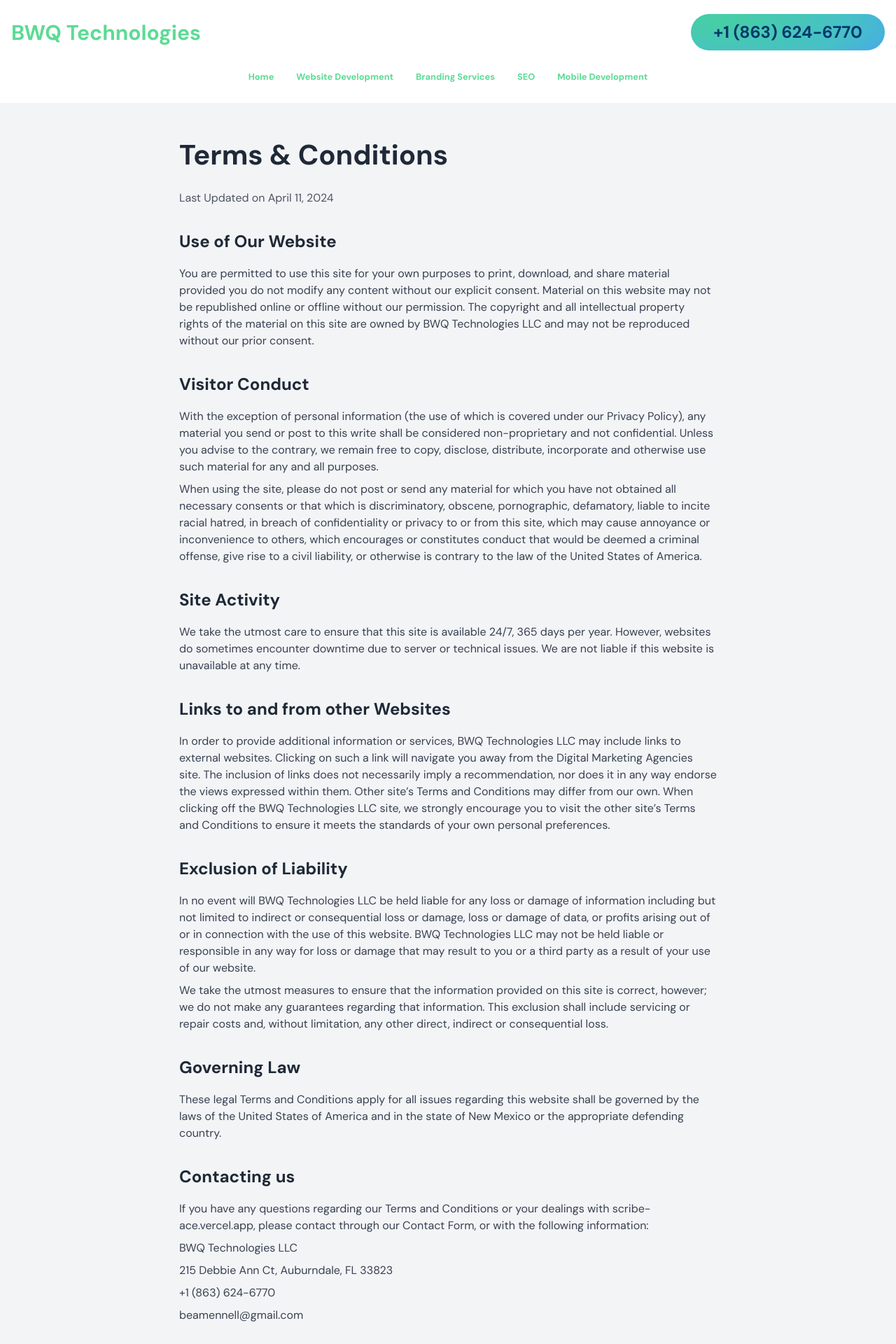
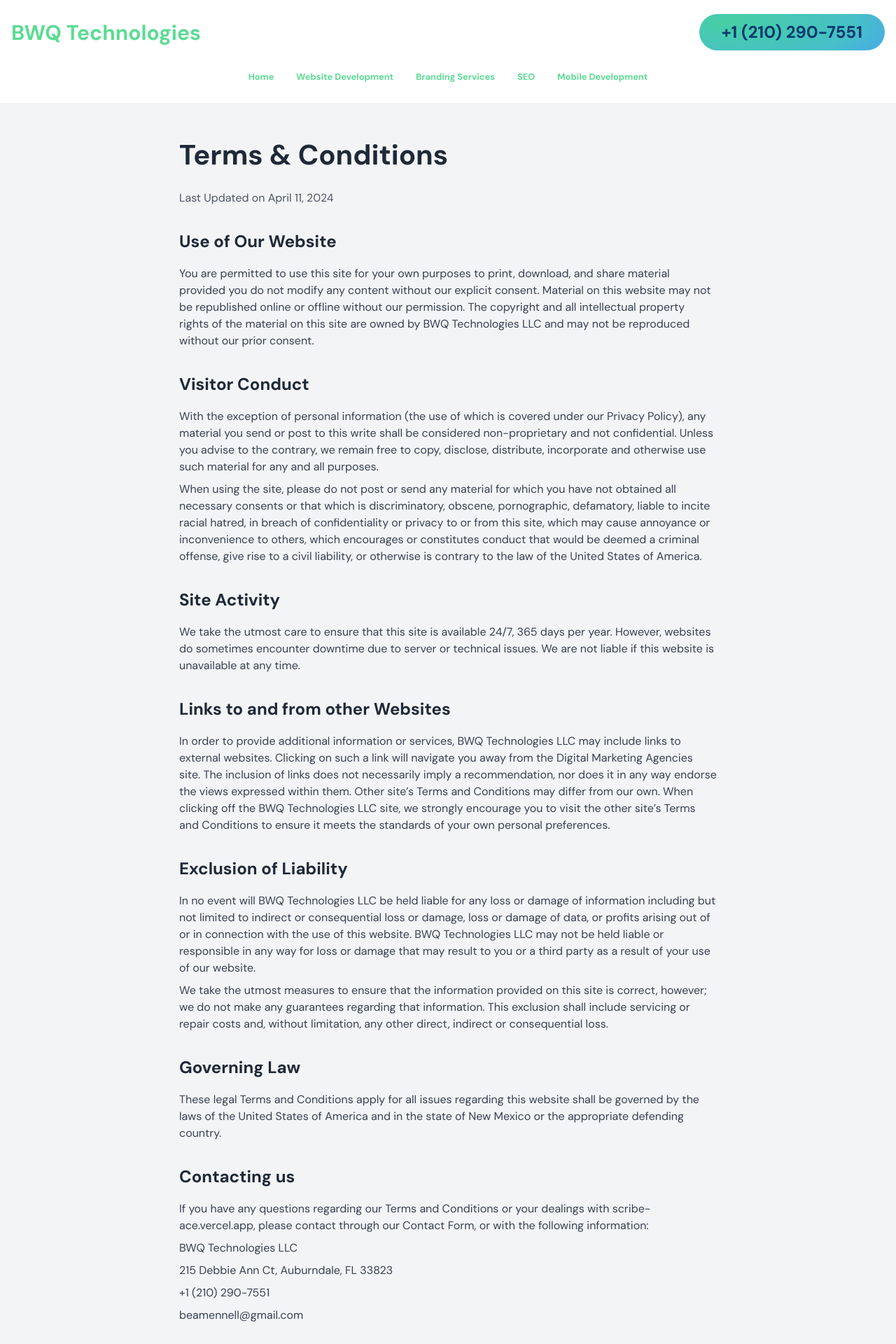
Before and after one commit to ZaidAhmed786/Scribe-Ace, a Next.js app: page /terms-conditions in a window 1280 px wide. Shown: the top 1920 px of the page at 70% size. Built offline with nearby package versions, Linux system fonts and the light colour scheme.

Commit message:
Updated service image

```diff
--- a/components/global/cta/index.tsx
+++ b/components/global/cta/index.tsx
@@ -35,7 +35,7 @@
         <div className="flex sm:justify-center justify-center">
           <Link
             className="sm:mb-24 mb-16 lg:px-20 lg:py-4 md:px-10 md:py-3  px-9 py-2  rounded-[59px] text-color-fourth bg-cover lg:text-xl lg:font-bold md:text-md text-md font-medium"
-            href="tel:+1 863 624 6770"
+            href="tel:+1 210 290 7551"
             style={{ backgroundImage: 'url("Button (2).png")' }}
           >
             Consult Now
--- a/components/global/header/index.tsx
+++ b/components/global/header/index.tsx
@@ -121,10 +121,10 @@
           </div>
           <div>
             <Link
-              href="tel:+1 863 624 6770"
+              href="tel:+1 210 290 7551"
               className="bg-color-secondary font-semibold text-color-fourth bg inline-block md:text-xl md:py-2 md:px-8 py-1 px-3  rounded-[28px] sm:text-lg"
             >
-              +1 (863) 624-6770
+              +1 (210) 290-7551
             </Link>
           </div>
         </div>
--- a/pages/props.json
+++ b/pages/props.json
@@ -102,7 +102,7 @@
                     "list": "Unlimited revisions."
                 }
             ],
-            "number": "+1 (863) 624-6770",
+            "number": "+1 (210) 290-7551",
             "start": "Let’s Chat"
         },
         {
@@ -136,7 +136,7 @@
                     "list": "100% unique designs"
                 }
             ],
-            "number": "+1 (863) 624-6770",
+            "number": "+1 (210) 290-7551",
             "start": "Let’s Chat"
         },
         {
@@ -170,7 +170,7 @@
                     "list": "SEO Submission"
                 }
             ],
-            "number": "+1 (863) 624-6770",
+            "number": "+1 (210) 290-7551",
             "start": "Let’s Chat"
         }
     ],
--- a/pages/terms-conditions.tsx
+++ b/pages/terms-conditions.tsx
@@ -56,7 +56,7 @@
               <p className="text-gray-700 mb-2">If you have any questions regarding our Terms and Conditions or your dealings with scribe-ace.vercel.app, please contact through our Contact Form, or with the following information:</p>
               <p className="text-gray-700 mb-2">BWQ Technologies LLC</p>
               <p className="text-gray-700 mb-2">215 Debbie Ann Ct, Auburndale, FL 33823</p>
-              <p className="text-gray-700 mb-2"> <a href="tel:18636246770">+1 (863) 624-6770</a></p>
+              <p className="text-gray-700 mb-2"> <a href="tel:12102907551">+1 (210) 290-7551</a></p>
               <p className="text-gray-700 mb-2"><a href="mailto:beamennell@gmail.com">beamennell@gmail.com</a></p>
             </div>
 
```
